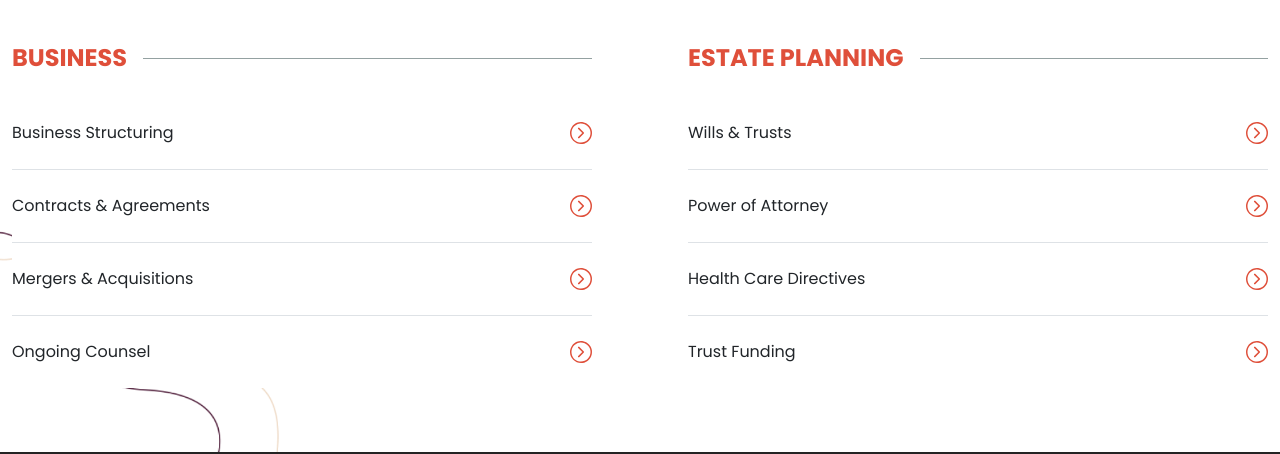
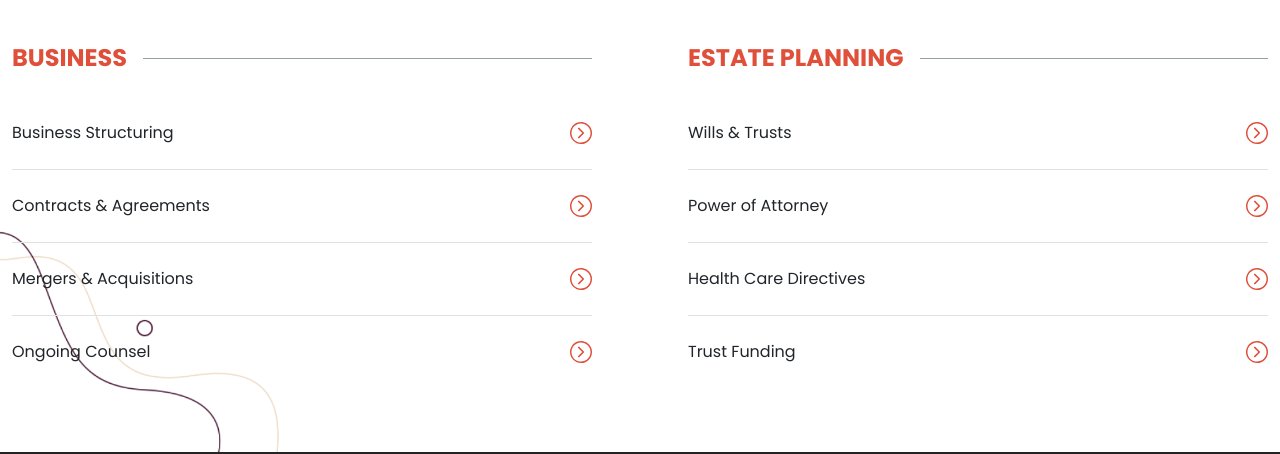
Before and after one commit to developerdeepak/digivito-jgm, a React (Create React App) app: page / in a window 1280 px wide. Shown: the part 396-850 px from the top of the page. Built offline with nearby package versions, Linux system fonts and the light colour scheme.

Commit message:
UI: Fixes for existing components

```diff
--- a/src/components/pageHeader.js
+++ b/src/components/pageHeader.js
@@ -46,7 +46,7 @@ const PageHeader = () => {
                         </Link>
                         <button className="navbar-toggler border-0" type="button" data-bs-toggle="offcanvas" data-bs-target="#offcanvasNavbar" aria-controls="offcanvasNavbar" aria-label="Toggle navigation">
                             <span className="navbar-toggler-icon w-auto h-auto">
-                                <img src={Icons.mobileMenuIcon} className="mobile-menu-icon" alt="Mobile menu" />
+                                <img src={Icons.MobileMenu} className="mobile-menu-icon" alt="Mobile menu" />
                             </span>
                         </button>
                         <div className="offcanvas offcanvas-end border-start-0 text-bg-dark" id="offcanvasNavbar" aria-labelledby="offcanvasNavbarLabel">
--- a/src/components/twoColumnListComponent.js
+++ b/src/components/twoColumnListComponent.js
@@ -7,7 +7,7 @@ const ListColumn = (props) => {
 
     props.items.forEach((item, index) => {
         columnItems.push(
-            <li class="list-group-item d-flex justify-content-between align-items-center px-0" key={index}>
+            <li class="list-group-item d-flex justify-content-between align-items-center px-0 bg-transparent" key={index}>
                 {item}
                 <img src={Icons.ArrowRightPrimary} className="mw-100" alt="Right arrow primary icon" />
             </li>
@@ -38,7 +38,7 @@ const TwoColumnListComponent = (props) => {
             <div className="col mw-1600 mx-auto">
                 <h2 className="mb-4 poppins-bold h2 text-center">{props.heading}</h2>
                 <p className="text-center">{HTMLParser.parseHTML(props.description)}</p>
-                <div className="mw-1400 mx-auto">
+                <div className="columns-group mx-auto">
                     <div className="row flex-column flex-lg-row columns">
                         {listColumns}
                     </div>
--- a/src/scss/_custom.scss
+++ b/src/scss/_custom.scss
@@ -15,10 +15,6 @@
     line-height: 1.3;
 }
 
-.mw-1400 {
-    max-width: 1400px;
-}
-
 .mw-1600 {
     max-width: 1600px;
 }
--- a/src/scss/partials/_footer.scss
+++ b/src/scss/partials/_footer.scss
@@ -5,10 +5,8 @@
     }
 
     .navigation-row > .col {
-        @include media-breakpoint-down(lg) {
-            padding-top: 46px;
-            padding-bottom: 46px;
-        }
+        padding-top: 46px;
+        padding-bottom: 46px;
 
         @include media-breakpoint-up(lg) {
             padding-top: 51px;
@@ -42,9 +40,7 @@
         }
 
         .nav {
-            @include media-breakpoint-down(lg) {
-                gap: 10px;
-            }
+            gap: 10px;
 
             @include media-breakpoint-up(lg) {
                 gap: 15px;
--- a/src/scss/partials/sections/_twoColumnListComponent.scss
+++ b/src/scss/partials/sections/_twoColumnListComponent.scss
@@ -2,11 +2,21 @@
     background-image: url(../../../images/corner-tile-left.png), url(../../../images/corner-tile-right.png);
     background-position: left bottom, right top;
     background-repeat: no-repeat, no-repeat;
-    background-size: 280px;
+    background-size: 120px;
     padding: 64px 0;
+
+    @include media-breakpoint-up(lg) {
+        background-size: 280px;
+    }
 
     p {
         margin-bottom: 44px;
+    }
+
+    .columns-group {
+        @include media-breakpoint-up(xxxl) {
+            max-width: 70%;
+        }
     }
 
     .columns {
```
